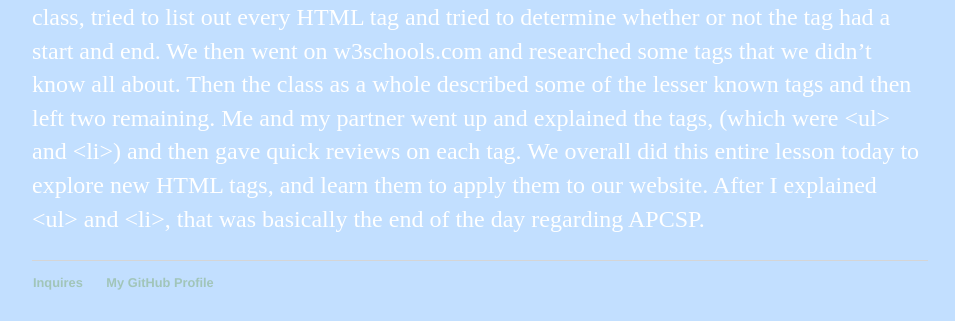
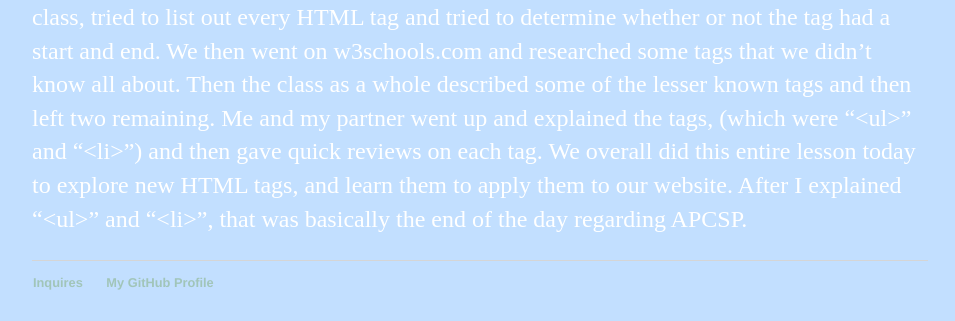
Before and after one commit to albertof4112/albertof4112.github.io, a Jekyll site: the page built from _posts/2018-10-05-weekly-reflection-03.md, in a window 1280 px wide. Shown: the part 906-1227 px from the top of the page, without its empty margins (160-1115 px from the left). Built offline with Jekyll 4.4.1, drawn with Linux system fonts in a browser that asks for light colours; some of the changed text lies outside the part shown.

```diff
--- a/_posts/2018-10-05-weekly-reflection-03.md
+++ b/_posts/2018-10-05-weekly-reflection-03.md
@@ -15,4 +15,4 @@ instant results, so we went on thimble since GitHub takes some time to respond t
 wrote down what happened in class for the day, and organized for now, the reflection of the day for Monday.
 
 Next up, we have first period APCSP on Wednesday the class was given a worksheet with a foundatioin of code for our webpages. It was
-basically the starter code for our GitHub websites and what we had to do was describe the structure of the HTML pages. I started doing this by listing tags on the HTML, and describing what I think they do. We then as a class, tried to list out every HTML tag and tried to determine whether or not the tag had a start and end. We then went on w3schools.com and researched some tags that we didn't know all about. Then the class as a whole described some of the lesser known tags and then left two remaining. Me and my partner went up and explained the tags, (which were <ul> and <li>) and then gave quick reviews on each tag. We overall did this entire lesson today to explore new HTML tags, and learn them to apply them to our  website. After I explained <ul> and <li>, that was basically the end of the day regarding APCSP.
+basically the starter code for our GitHub websites and what we had to do was describe the structure of the HTML pages. I started doing this by listing tags on the HTML, and describing what I think they do. We then as a class, tried to list out every HTML tag and tried to determine whether or not the tag had a start and end. We then went on w3schools.com and researched some tags that we didn't know all about. Then the class as a whole described some of the lesser known tags and then left two remaining. Me and my partner went up and explained the tags, (which were "<ul>" and "<li>") and then gave quick reviews on each tag. We overall did this entire lesson today to explore new HTML tags, and learn them to apply them to our  website. After I explained "<ul>" and "<li>", that was basically the end of the day regarding APCSP.
```
